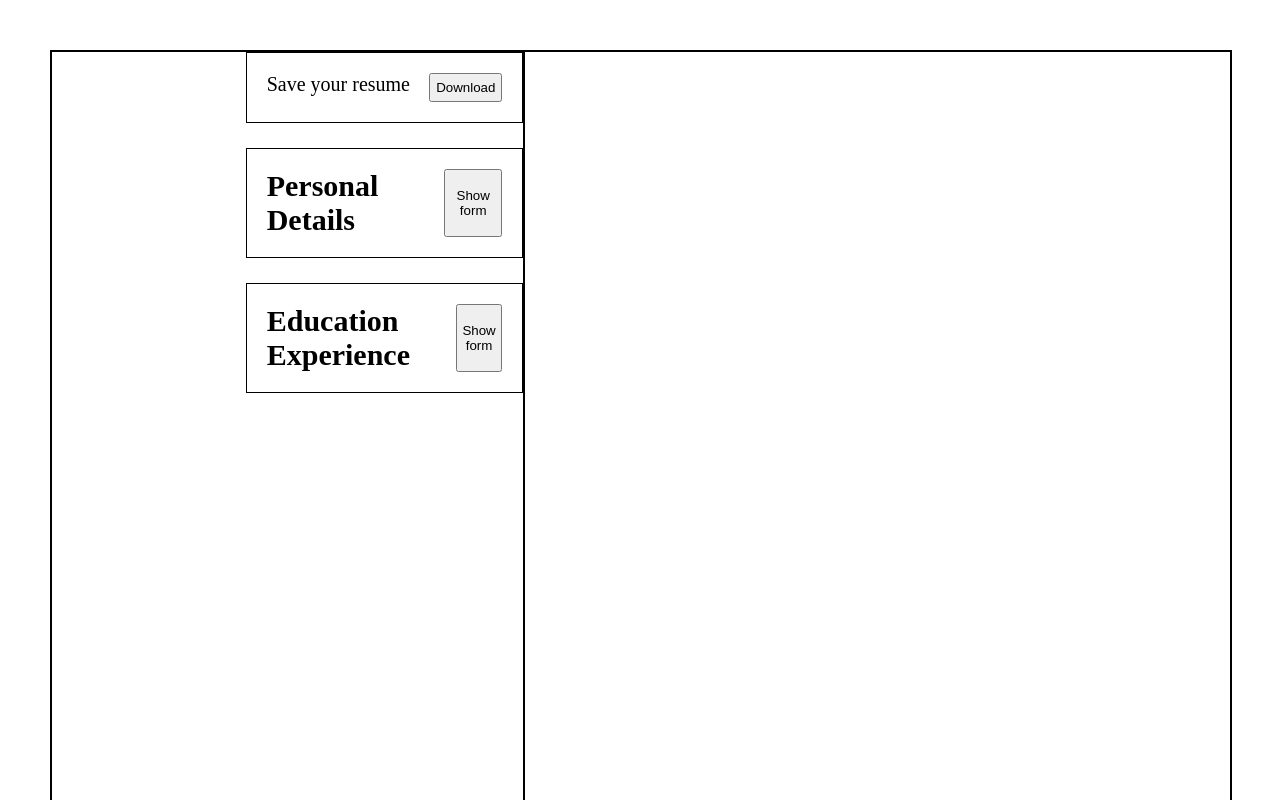
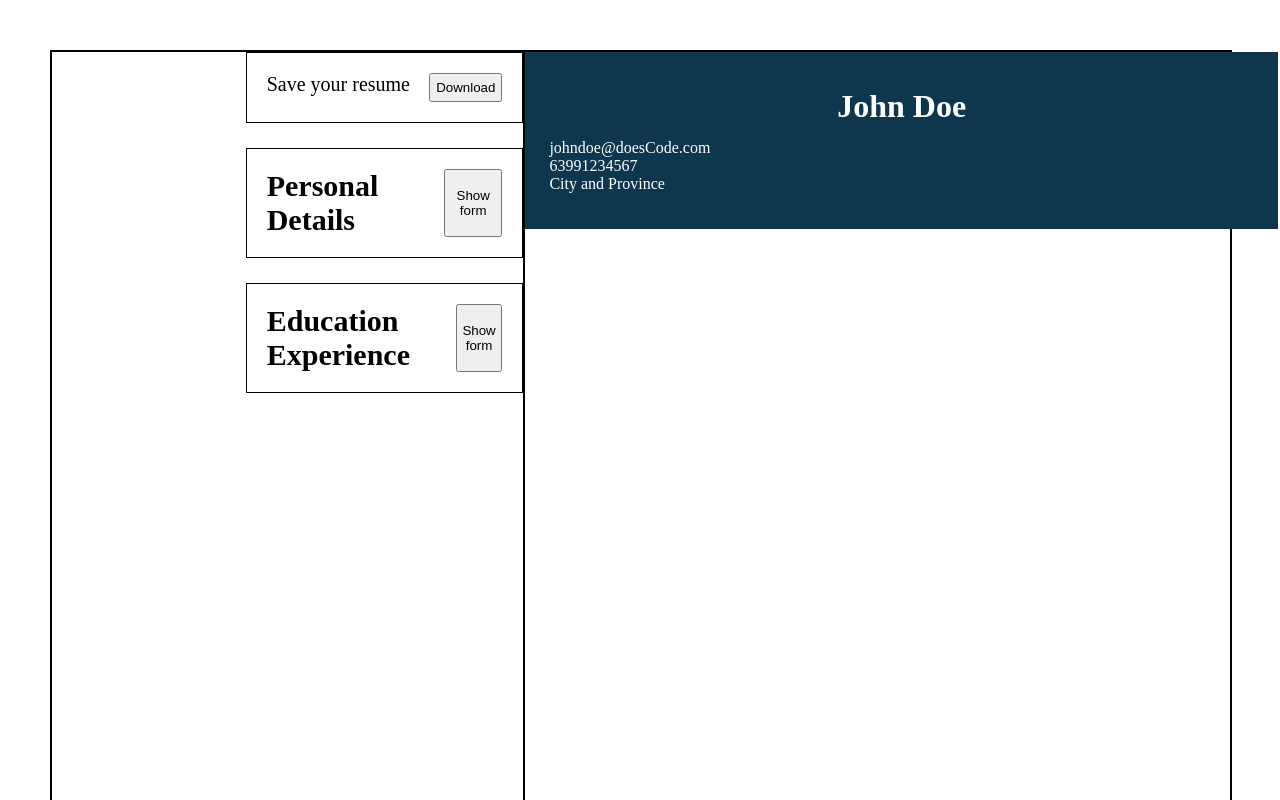
Before and after one commit to jbonganciso04/cv-application, a React (Vite) app: page / in a window 1280 px wide. Shown: the top 800 px of the page. Built offline with nearby package versions, Linux system fonts and the light colour scheme.

Commit message:
added mock data and style header

```diff
--- a/src/App.css
+++ b/src/App.css
@@ -84,3 +84,22 @@ button[type=submit] {
   justify-self: flex-end;
   margin-top: 15px;
 }
+
+
+.generalInfoDataDisplay__container {
+  width: 100%;
+  padding: 36px 24px;
+  color: #fff;
+  background-color: #0e374e;
+}
+
+.generalInfoDisplay__header__container {
+  display: flex;
+  justify-content: center;
+  margin-bottom: 14px;
+}
+
+.generalInfoDisplay__header__container h1 {
+  font-weight: 700;
+  font-size: 32px;
+}
--- a/src/App.jsx
+++ b/src/App.jsx
@@ -4,9 +4,16 @@ import SaveResume from './Components/SaveResume'
 import GeneralInformation from './Components/GeneralInformation'
 import CVPreviewAndPrint from './Components/CVPreviewAndPrint'
 import EducationExperience from './Components/EducationExperience'
+
 function App() {
 
-  const [generalInfoData, setGeneralInfoData] = useState({})
+  const [generalInfoData, setGeneralInfoData] = useState({
+    fullName: "John Doe",
+    email: "johndoe@doesCode.com",
+    phoneNumber: +63991234567,
+    cityAndProvince: "City and Province"
+  })
+
   const [educationExperienceData, setEducationExperienceData] = useState({})
 
 
```
